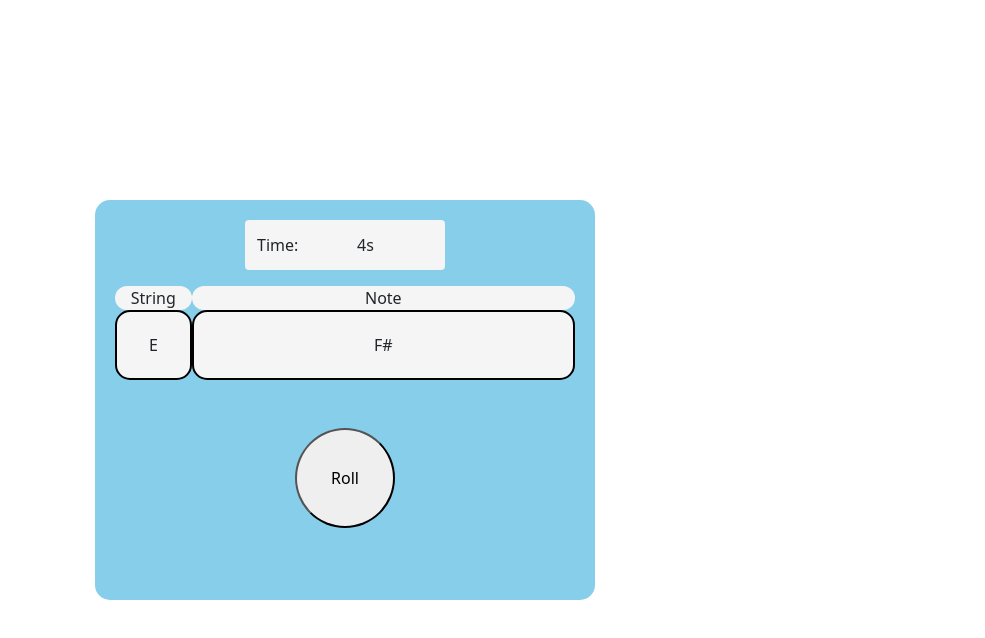
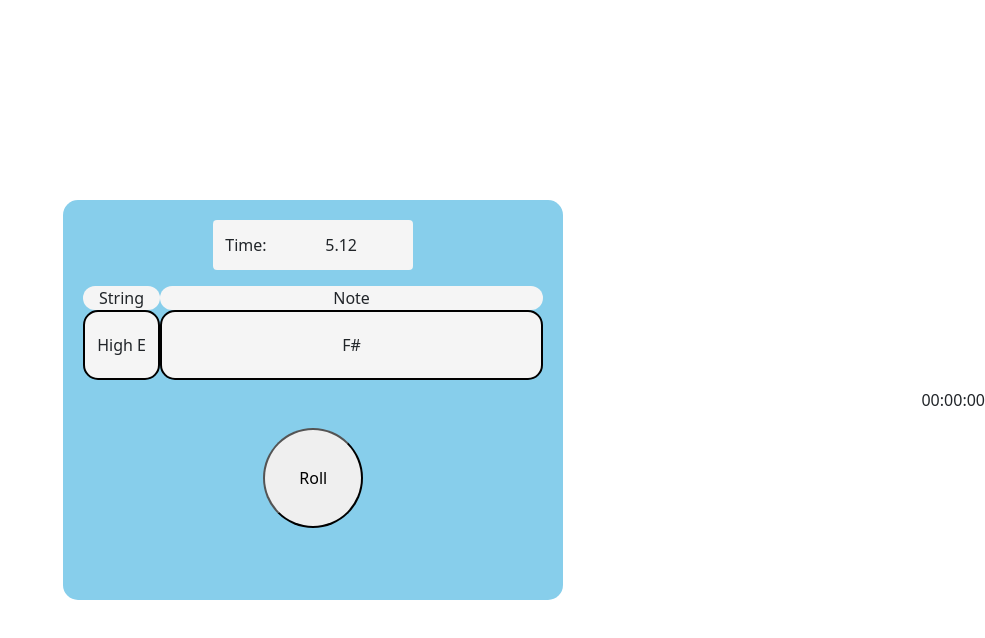
Before and after one commit to Carl4WebDev/Finding-notes, a plain HTML site: page index.html in a window 1280 px wide. Both pictures are taken after a click on the button "Roll". Shown: the whole page, without its empty margins (295-1280 px from the left). Drawn offline with nearby package versions, Linux system fonts and the light colour scheme.

Commit message:
timer and basic function

```diff
--- a/index.html
+++ b/index.html
@@ -15,32 +15,36 @@
         <div class="row-4 d-flex align-content-center justify-content-center">
             <span class="row d-flex justify-content-center align-content-center time rounded">
                 <span class="col">Time:</span>
-                <span class="col">4s</span>
+                <span class="col " id="timer">4s</span>
             </span>
         </div>
         <div class="row-4 d-flex align-content-center justify-content-center mt-3" >
             <div class="col-2">
                 <span class="d-flex align-content-center justify-content-center output-label-1">String</span>
-                <div class="d-flex align-content-center justify-content-center output-1 p-2">
+                <div class="d-flex align-content-center justify-content-center output-1 p-2" id="input-1">
                     E
                 </div>
             </div>
             <div class="col-10 ">
                 <span  class="d-flex align-content-center justify-content-center output-label-2">Note</span>
-                <div class="d-flex align-content-center justify-content-center output-2">
+                <div class="d-flex align-content-center justify-content-center output-2" id="input-2">
                     F#
                 </div>
             </div>
         </div>
         <div class="row-4 d-flex align-content-center justify-content-center mt-5">
             <div class="d-flex align-content-center justify-content-center">
-                <button class="rounded-circle play-button">
+                <button class="rounded-circle play-button" id="play-button">
                     Roll
                 </button>
             </div>
         </div>
 
     </div>
+    <div class="timer">
+        <span id="hours">00</span>:<span id="minutes">00</span>:<span id="seconds">00</span>
+    </div>
+    <script src="script.js"></script>
 
     <script src="https://cdn.jsdelivr.net/npm/bootstrap@5.3.3/dist/js/bootstrap.bundle.min.js" integrity="sha384-YvpcrYf0tY3lHB60NNkmXc5s9fDVZLESaAA55NDzOxhy9GkcIdslK1eN7N6jIeHz" crossorigin="anonymous"></script>
     <script src="index.js"></script>
--- a/index.js
+++ b/index.js
@@ -1 +1,45 @@
-console.log("hello")
+const openStringNotes = ["Low E", "A", "D", "G", "B", "High E"]
+const musicNotes = ['C', 'C#', 'D', 'D#', 'E', 'F', 'F#', 'G', 'G#', 'A', 'A#', 'B'];
+let start = new Date().getTime();
+let end = new Date().getTime();
+
+function startTimer(){
+    start = new Date().getTime()
+}
+function endTimer(){
+    end = new Date().getTime()
+}
+
+document.getElementById('play-button').addEventListener('click', function() {
+    startTimer();
+    let input_1 = document.getElementById('input-1');
+    let input_2 = document.getElementById('input-2');
+    let timer = document.getElementById('timer');
+
+    input_1.innerText = openStringNotes[Math.floor(Math.random() * openStringNotes.length)]
+    input_2.innerText = musicNotes[Math.floor(Math.random() * musicNotes.length)]
+
+    timer.innerText = (start - end) / 1000
+    endTimer()
+
+
+});
+
+
+// function pad(number) {
+//     return number < 10 ? '0' + number : number;
+// }
+
+// function updateTimer() {
+//     const now = new Date();
+//     const hours = pad(now.getHours());
+//     const minutes = pad(now.getMinutes());
+//     const seconds = pad(now.getSeconds());
+
+//     document.getElementById('hours').textContent = hours;
+//     document.getElementById('minutes').textContent = minutes;
+//     document.getElementById('seconds').textContent = seconds;
+// }
+
+// setInterval(updateTimer, 1000);
+// updateTimer(); // Initial call to display the time immediately
```
